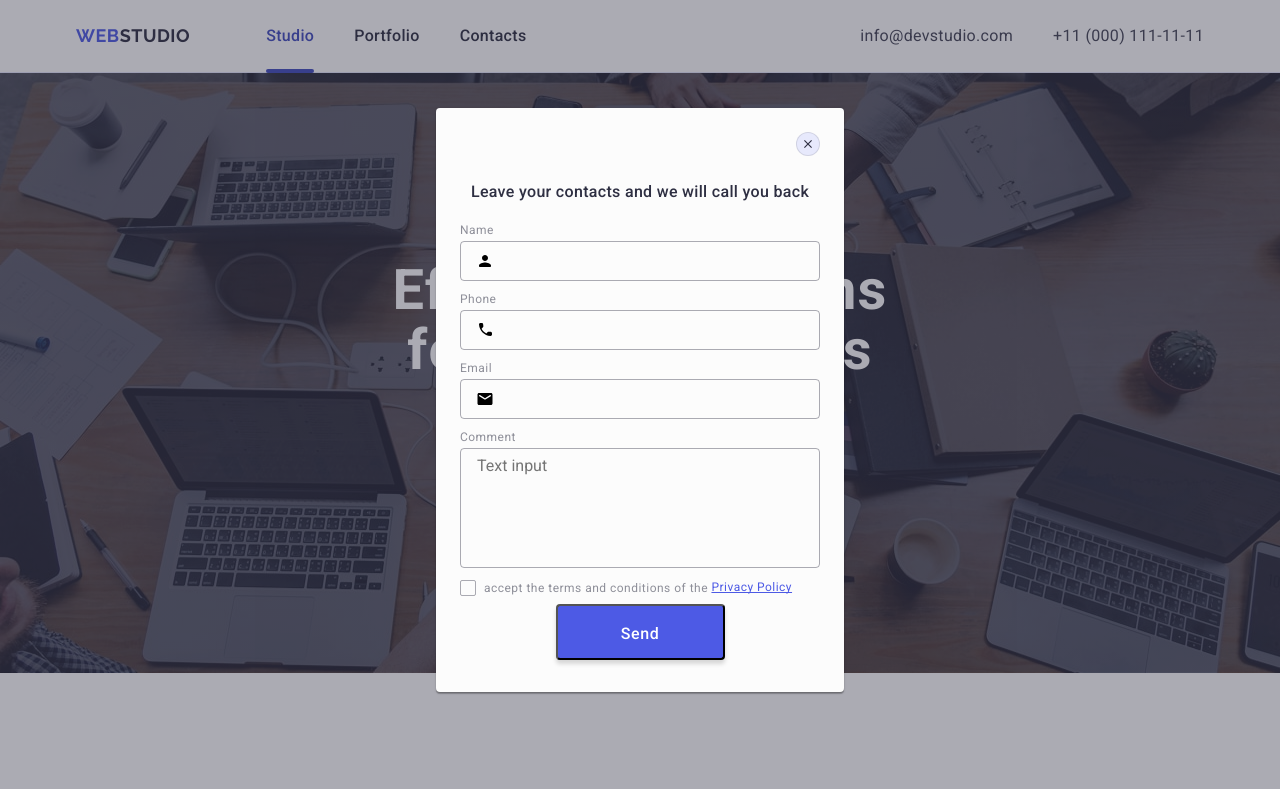
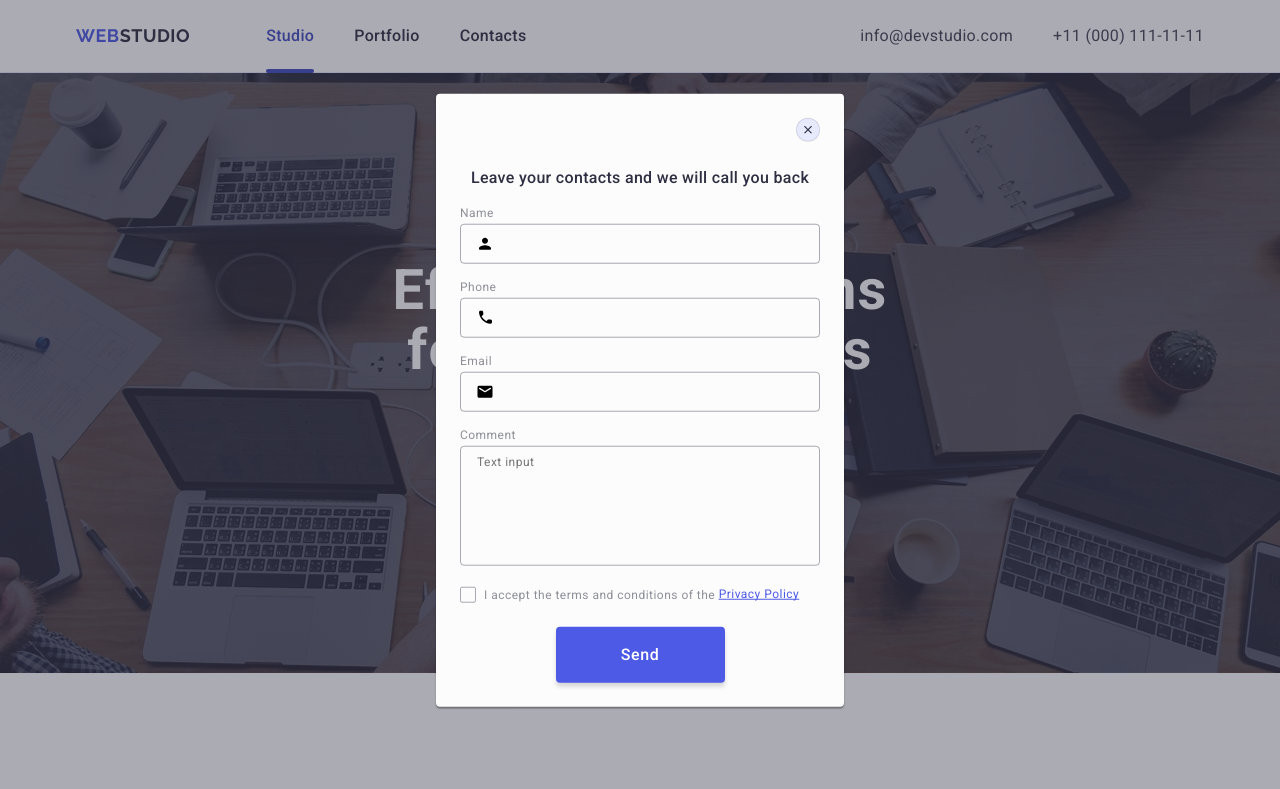
Before and after one commit to Anastasiia-Zatvornytska/goit-markup-hw-05, a plain HTML site: page index.html in a window 1280 px wide. Shown: the top 789 px of the page. Drawn offline with nearby package versions, Linux system fonts and the light colour scheme.

Commit message:
update project

```diff
--- a/css/styles.css
+++ b/css/styles.css
@@ -479,7 +479,6 @@ margin-left: 16px;}
 position: absolute;
 top: 24px;
 right: 24px;
-border-radius: 100%;
     background-color: #e7e9fc;
     border-width: 1px;
     border-color: rgba(0, 0, 0, 0.1);
@@ -512,7 +511,7 @@ padding: 0;
     color: #2e2f42;
 margin-bottom: 16px;}
 
-.modal-field {margin-bottom: 8px;}
+.modal-field {margin-bottom: 16px;}
 
 .modal-input {border: 1px solid rgba(46, 47, 66, 0.4);
     border-radius: 4px;
@@ -520,7 +519,9 @@ margin-bottom: 16px;}
     height: 40px;
     background-color: transparent;
     padding-left: 38px;
-outline: transparent;}
+outline: transparent;
+transition: border-color 250ms cubic-bezier(0.4, 0, 0.2, 1);
+}
 
 .modal-input:focus {border-color: #4d5ae5;}
 
@@ -528,24 +529,26 @@ outline: transparent;}
 
 .modal-label {font-weight: 400;
     font-size: 12px;
-    line-height: 1.16667;
+    line-height: 1.17;
     letter-spacing: 0.04em;
     color: #8e8f99;
-display: inline-block;
+display: block;
 margin-bottom: 4px;}
 
 .modal-icon {position: absolute;
 left: 16px;
 top: 50%;
-transform: translateY(-50%);}
+transform: translateY(-50%);
+transition: fill 250ms cubic-bezier(0.4, 0, 0.2, 1);}
 
 .modal-input-wrap {position: relative;}
 
 .modal-btn {display: block;
 margin: 0 auto;
+border: none;
 border-radius: 4px;
 padding: 16px 32px;
-width: 169px;
+min-width: 169px;
 height: 56px;
 box-shadow: 0 4px 4px 0 rgba(0, 0, 0, 0.15);
 background: #4d5ae5;
@@ -556,6 +559,7 @@ font-weight: 500;
     text-align: center;
     color: #fff;
     cursor: pointer;
+    transition: background-color 250ms cubic-bezier(0.4, 0, 0.2, 1);
 
 }
 
@@ -567,13 +571,21 @@ background-color: transparent;
 padding: 8px 16px;
 resize: none;
 outline: none;
+font-size: 12px;
+line-height: 1.17;
+letter-spacing: 0.04em;
+color: rgba(46, 47, 66, 0.4);
+outline: transparent;
+transition: border-color 250ms cubic-bezier(0.4, 0, 0.2, 1);
 }
 
 .modal-textarea:focus {border-color: #4d5ae5;}
 
+.modal-field-checkbox {margin-bottom: 24px;}
+
 .modal-check-text {font-weight: 400;
     font-size: 12px;
-    line-height: 1.16667;
+    line-height: 1.17;
     letter-spacing: 0.04em;
     color: #8e8f99;
     display: flex;
@@ -590,6 +602,16 @@ fill: transparent;
 }
 }
 
+.modal-checkbox {width: 16px;
+height: 16px;
+border: 1px solid rgba(46, 47, 66, 0.4);
+border-radius: 2px;
+display: inline-flex;
+align-items: center;
+justify-content: center;
+fill: transparent;
+transition: background-color 250ms cubic-bezier(0.4, 0, 0.2, 1), border 250ms cubic-bezier(0.4, 0, 0.2, 1), fill 250ms cubic-bezier(0.4, 0, 0.2, 1);}
+
 .policy-link {
     line-height: 1.33333;
     text-decoration: underline;
--- a/index.html
+++ b/index.html
@@ -473,7 +473,7 @@
                 required
                 id="user-name"
               />
-              <svg class="modal-icon" width="18px" height="24px">
+              <svg class="modal-icon" width="18" height="24">
                 <use href="./images/icons.svg#icon-person-black-18dp-1"></use>
               </svg>
             </div>
@@ -488,7 +488,7 @@
                 required
                 id="user-phone"
               />
-              <svg class="modal-icon" width="18px" height="24px">
+              <svg class="modal-icon" width="18" height="24">
                 <use href="./images/icons.svg#icon-phone-black-18dp-1"></use>
               </svg>
             </div>
@@ -503,35 +503,37 @@
                 required
                 id="user-email"
               />
-              <svg class="modal-icon" width="18px" height="24px">
+              <svg class="modal-icon" width="18" height="24">
                 <use href="./images/icons.svg#icon-email-black-18dp-1"></use>
               </svg>
             </div>
           </div>
           <div class="modal-field">
-            <label for="user-text" class="modal-label">Comment</label>
+            <label for="user-comment" class="modal-label" id="user-comment"
+              >Comment</label
+            >
             <textarea
-              name="user-text"
-              id="user-text"
+              name="user-comment"
+              id="user-comment"
               class="modal-textarea"
               placeholder="Text input"
             ></textarea>
           </div>
-          <div class="modal-field">
+          <div class="modal-field modal-field-checkbox">
             <input
               type="checkbox"
-              name="policy"
-              id="policy"
+              name="user-privacy"
+              id="user-privacy"
               class="modal-check visually-hidden"
               value="true"
             />
-            <label for="policy" class="modal-check-text"
+            <label for="user-privacy" class="modal-check-text"
               ><span class="modal-checkbox">
-                <svg class="modal-checkbox-icon" width="10px" height="8px">
+                <svg class="modal-checkbox-icon" width="10" height="8">
                   <use href="./images/icons.svg#icon-Vector"></use>
                 </svg>
               </span>
-              accept the terms and conditions of the&nbsp;
+              I accept the terms and conditions of the&nbsp;
               <a href="" class="policy-link">Privacy Policy</a></label
             >
           </div>
```
